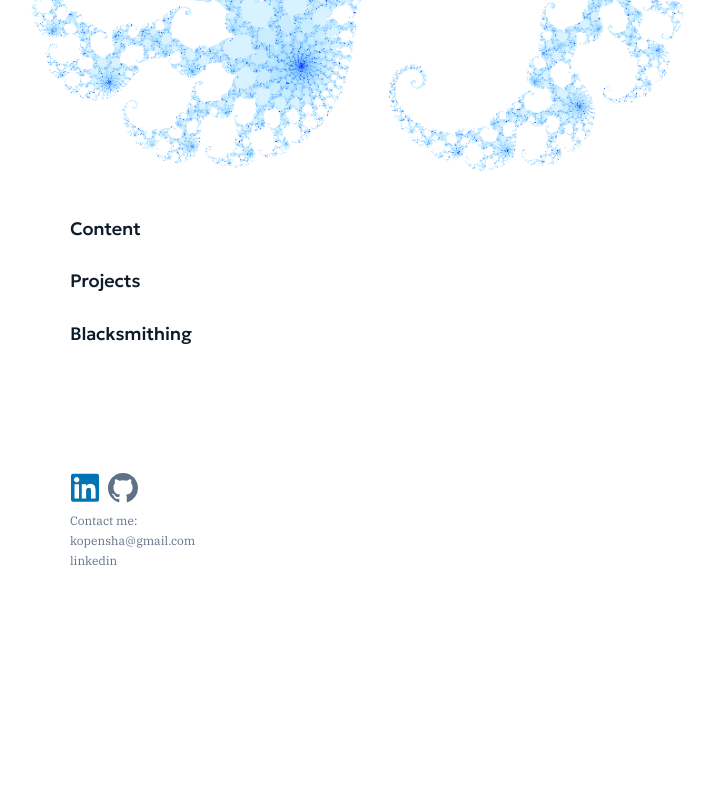
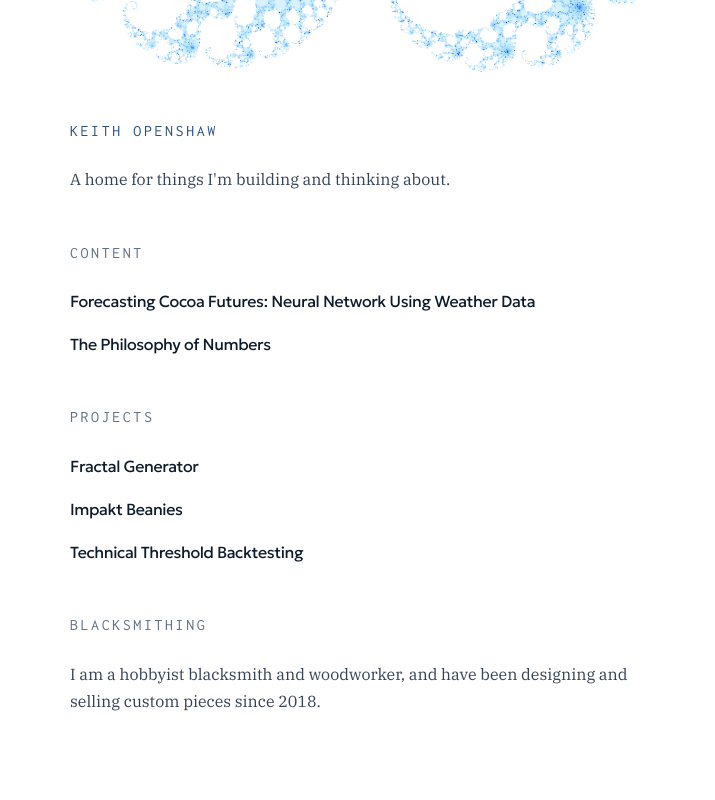
Before and after one commit to kdopenshaw/my-site, a Next.js app: page / in a window 1280 px wide. Shown: the part 540-1340 px from the top of the page, without its empty margins (282-997 px from the left). Built offline with nearby package versions, Linux system fonts and the light colour scheme.

Commit message:
fill home page, apply mono font

```diff
--- a/app/blacksmithing/page.tsx
+++ b/app/blacksmithing/page.tsx
@@ -21,7 +21,7 @@ export default async function BlacksmithingPage() {
       className={`page-shell ${styles.page}`}
       aria-labelledby="blacksmithing-heading"
     >
-      <h1 className="heading-accent" id="blacksmithing-heading">Blacksmithing</h1>
+      <h1 className="page-kicker" id="blacksmithing-heading">Blacksmithing</h1>
 
       <div className={styles.intro}>
         <div className={styles.heroContent}>
--- a/app/content/content.module.css
+++ b/app/content/content.module.css
@@ -33,7 +33,7 @@
 .entryLink {
   color: var(--color-heading);
   font-family: var(--font-display);
-  font-size: var(--fs-small);
+  font-size: var(--fs-body);
   font-weight: 400;
   letter-spacing: -0.025em;
   line-height: 1.5;
--- a/app/content/page.tsx
+++ b/app/content/page.tsx
@@ -17,7 +17,7 @@ export default function ContentPage() {
 
   return (
     <section className="page-shell" aria-labelledby="content-heading">
-      <h1 className="heading-accent" id="content-heading">Content</h1>
+      <h1 className="page-kicker" id="content-heading">Content</h1>
 
       <ul className={styles.list} aria-label="Content" role="list">
         {posts.map((post) => (
--- a/app/globals.css
+++ b/app/globals.css
@@ -83,7 +83,7 @@
   --color-text-muted: #a89d94;
 
   --color-primary: #4cbba5; /* emerald green #3da286 */
-  --color-primary-hover: #4dbc9d;
+  --color-primary-hover: #359882;
   --color-on-primary: #182738;
 
   --color-accent: #e76f51;
@@ -96,12 +96,9 @@
   --shadow-control: 0 0.75rem 2.25rem rgb(0 0 0 / 16%);
 }
 
-/* Smaller headings on mobile and tablet. All other tokens keep their values above. */
+/* Equations step down on a narrow column. Page titles stay at --fs-h1. */
 @media (max-width: 48rem) {
   :root {
-    --fs-h1: 1.75rem;
-    --fs-h2: 1.25rem;
-    --fs-h3: 1.125rem;
     --fs-equation: 1.75rem;
   }
 }
@@ -249,6 +246,18 @@ img {
   padding-bottom: var(--spacing-2xl);
 }
 
+/* Mono page title for the home page and the content, projects, and blacksmithing indexes. */
+.page-kicker {
+  margin-bottom: var(--spacing-md);
+  color: var(--color-primary);
+  font-family: var(--font-code);
+  font-size: var(--fs-body);
+  font-weight: 400;
+  letter-spacing: 0.16em;
+  line-height: 1.4;
+  text-transform: uppercase;
+}
+
 /* Mark under a title. Heading sizes are defined in the h1–h6 rules above.
 .heading-accent::after {
   display: block;
--- a/app/home.module.css
+++ b/app/home.module.css
@@ -7,7 +7,6 @@
   display: grid;
   width: 100%;
   min-height: 0;
-  margin-top: var(--spacing-xl);
   place-items: center;
   overflow: hidden;
   pointer-events: none;
@@ -16,18 +15,23 @@
 .fractalOpening {
   display: grid;
   justify-items: center;
-  padding: calc(2.25rem + var(--spacing-xl) + var(--spacing-lg)) var(--spacing-lg) 0;
+  padding: calc(2.25rem + var(--spacing-lg) + var(--spacing-xl)) var(--spacing-lg) 0;
 }
 
 .homeTitle {
-  margin: 0;
-  text-align: center;
-  font-family: -var(--font-code);
+  width: min(100%, 36rem);
+  margin: var(--spacing-xl) auto 0;
+  text-align: left;
 }
 
 .homeLead {
   width: min(100%, 36rem);
-  margin: 0 auto;
+  margin: var(--spacing-md) auto 0;
+  color: var(--color-text);
+  font-size: var(--fs-body);
+  font-weight: 400;
+  letter-spacing: 0;
+  line-height: var(--leading-body);
   text-align: left;
 }
 
@@ -47,8 +51,57 @@
 }
 
 .homeDirectory {
+  display: grid;
   width: min(100%, 36rem);
+  gap: var(--spacing-xl);
   margin: var(--spacing-xl) auto 0;
+}
+
+.sectionHeading {
+  margin: 0 0 var(--spacing-md);
+  color: var(--color-text-muted);
+}
+
+.sectionHeading a {
+  color: inherit;
+  font: inherit;
+  letter-spacing: inherit;
+  text-decoration: none;
+}
+
+.sectionHeading a:hover {
+  color: var(--color-primary-hover);
+}
+
+.pieceList {
+  margin: 0;
+  padding: 0;
+  list-style: none;
+}
+
+.pieceList li + li {
+  margin-top: var(--spacing-sm);
+}
+
+.pieceList a {
+  color: var(--color-heading);
+  font-family: var(--font-display);
+  font-size: var(--fs-body);
+  font-weight: 400;
+  letter-spacing: -0.025em;
+  line-height: 1.5;
+  text-decoration: none;
+}
+
+.pieceList a:hover {
+  color: var(--color-primary);
+}
+
+.sectionNote {
+  margin: 0;
+  color: var(--color-text);
+  font-size: var(--fs-body);
+  line-height: var(--leading-body);
 }
 
 .contact {
@@ -57,7 +110,7 @@
   margin: calc(var(--spacing-2xl) * 2) auto 0;
   padding-bottom: var(--spacing-lg);
   color: var(--color-text-muted);
-  font-size: var(--fs-caption);
+  font-size: var(--fs-small);
   line-height: var(--leading-body);
 }
 
@@ -68,28 +121,6 @@
 
 .contact a:hover {
   color: var(--color-heading);
-}
-
-.homeDirectory > ul {
-  display: grid;
-  grid-template-columns: 1fr;
-  gap: var(--spacing-lg);
-  margin: 0;
-  padding: 0;
-  list-style: none;
-}
-
-.homeDirectory h3 {
-  margin: 0;
-}
-
-.homeDirectory h3 a {
-  color: var(--color-heading);
-  text-decoration: none;
-}
-
-.homeDirectory h3 a:hover {
-  color: var(--color-primary);
 }
 
 .iconLinks {
@@ -144,7 +175,7 @@
 
 @media (max-width: 44rem) {
   .fractalOpening {
-    padding: calc(2.25rem + var(--spacing-xl) + var(--spacing-lg)) var(--spacing-md) 0;
+    padding: calc(2.25rem + var(--spacing-lg) + var(--spacing-xl)) var(--spacing-md) 0;
   }
 
   .introduction {
--- a/app/navigation.module.css
+++ b/app/navigation.module.css
@@ -114,9 +114,12 @@
 }
 
 .menuLink:hover,
-.menuLinkActive,
+.menuLinkActive {
+  color: var(--color-primary);
+}
+
 .menuLinkActive:hover {
-  color: var(--color-primary);
+  color: var(--color-primary-hover);
 }
 
 .menuTrigger {
--- a/app/page.tsx
+++ b/app/page.tsx
@@ -5,39 +5,68 @@
 import Image from "next/image";
 import Link from "next/link";
 
+import { getContentPosts } from "./content/posts";
 import HomeFractal from "./home-fractal";
 import styles from "./home.module.css";
+import { projects } from "./projects/projects";
 
 export default function Home() {
+  const posts = getContentPosts().slice(0, 3);
+  const featuredProjects = projects.slice(0, 3);
+
   return (
     <div className={styles.homeExperience}>
-      <section className={styles.fractalOpening} aria-labelledby="home-heading">
-        <h1 className={styles.homeTitle} id="home-title">
-          Keith Openshaw
-        </h1>
-        <h2 className={styles.homeLead} id="home-heading">
-          A home for things I&apos;m building and thinking about.
-        </h2>
+      <section className={styles.fractalOpening} aria-label="Opening image">
         <div className={styles.fractalMedia} aria-hidden="true">
           <HomeFractal />
         </div>
       </section>
 
-      <section className={styles.introduction} id="introduction">
+      <section className={styles.introduction} id="introduction" aria-labelledby="home-title">
         <div className={styles.introductionContent}>
-          <nav className={styles.homeDirectory} aria-label="Explore the site">
-            <ul>
-              <li>
-                <h3><Link href="/content">Content</Link></h3>
-              </li>
-              <li>
-                <h3><Link href="/projects">Projects</Link></h3>
-              </li>
-              <li>
-                <h3><Link href="/blacksmithing">Blacksmithing</Link></h3>
-              </li>
-            </ul>
-          </nav>
+          <h1 className={`${styles.homeTitle} page-kicker`} id="home-title">
+            Keith Openshaw
+          </h1>
+          <p className={styles.homeLead}>
+            A home for things I&apos;m building and thinking about.
+          </p>
+          <div className={styles.homeDirectory}>
+            <section aria-labelledby="home-content">
+              <h2 className={`${styles.sectionHeading} page-kicker`} id="home-content">
+                <Link href="/content">Content</Link>
+              </h2>
+              <ul className={styles.pieceList}>
+                {posts.map((post) => (
+                  <li key={post.slug}>
+                    <Link href={`/content/${post.slug}`}>{post.metadata.title}</Link>
+                  </li>
+                ))}
+              </ul>
+            </section>
+
+            <section aria-labelledby="home-projects">
+              <h2 className={`${styles.sectionHeading} page-kicker`} id="home-projects">
+                <Link href="/projects">Projects</Link>
+              </h2>
+              <ul className={styles.pieceList}>
+                {featuredProjects.map((project) => (
+                  <li key={project.href}>
+                    <Link href={project.href}>{project.title}</Link>
+                  </li>
+                ))}
+              </ul>
+            </section>
+
+            <section aria-labelledby="home-blacksmithing">
+              <h2 className={`${styles.sectionHeading} page-kicker`} id="home-blacksmithing">
+                <Link href="/blacksmithing">Blacksmithing</Link>
+              </h2>
+              <p className={styles.sectionNote}>
+                I am a hobbyist blacksmith and woodworker, and have been designing
+                and selling custom pieces since 2018.
+              </p>
+            </section>
+          </div>
 
           <footer className={styles.contact}>
             <div className={styles.iconLinks}>
--- a/app/projects/page.tsx
+++ b/app/projects/page.tsx
@@ -13,7 +13,7 @@ export const metadata: Metadata = {
 export default function ProjectsPage() {
   return (
     <section className="page-shell" aria-labelledby="projects-heading">
-      <h1 className="heading-accent" id="projects-heading">Projects</h1>
+      <h1 className="page-kicker" id="projects-heading">Projects</h1>
       <ul className={styles.list} aria-label="Projects" role="list">
         {projects.map((project, index) => (
           <li key={project.href}>
--- a/app/projects/projects.module.css
+++ b/app/projects/projects.module.css
@@ -20,7 +20,7 @@
 .title {
   color: var(--color-heading);
   font-family: var(--font-display);
-  font-size: var(--fs-small);
+  font-size: var(--fs-body);
   font-weight: 400;
   letter-spacing: -0.025em;
   line-height: 1.5;
@@ -35,7 +35,7 @@
   margin-top: var(--spacing-2xs);
   margin-bottom: 0;
   color: var(--color-text);
-  font-size: var(--fs-body);
+  font-size: var(--fs-small);
   line-height: var(--leading-body);
 }
 
```
